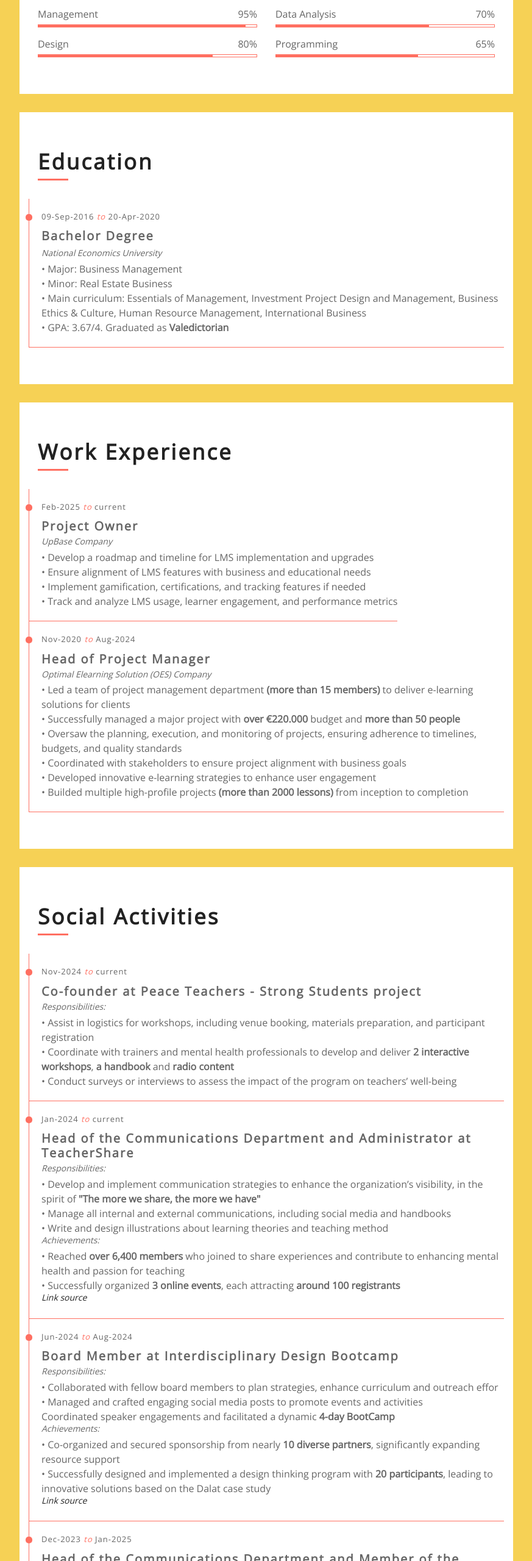
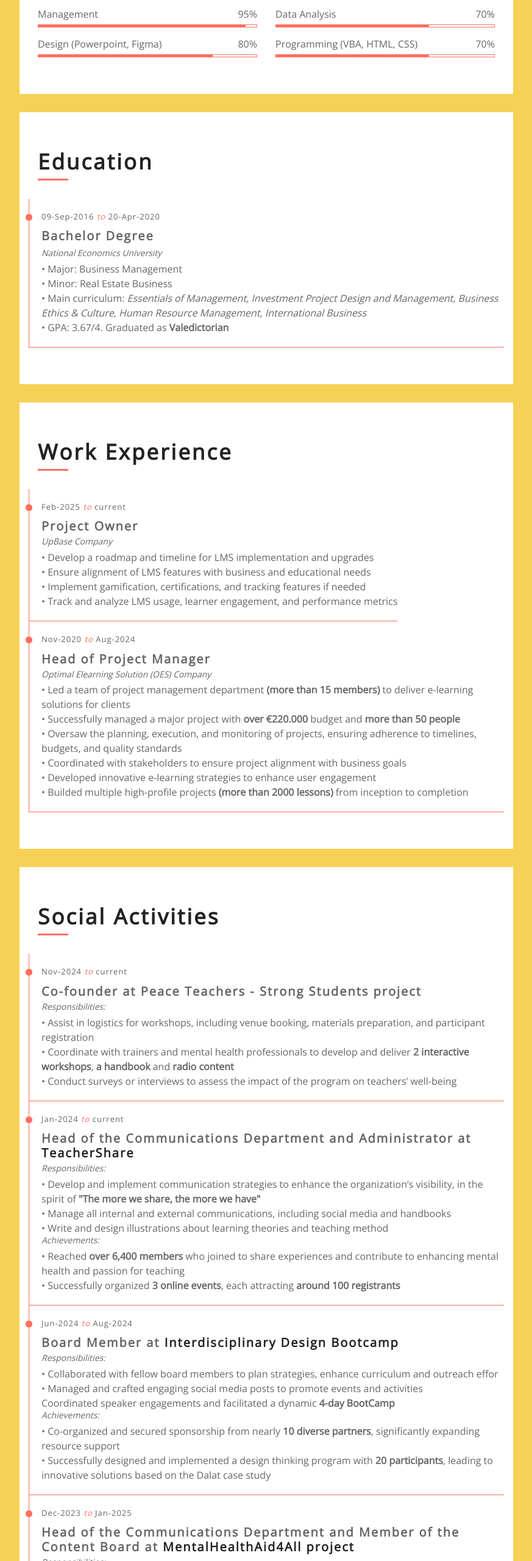
Before and after one commit to LaceyPham/Portfolio_KieuLoan_Pham, a plain HTML site: page index.html in a window 1280 px wide. Shown: the part 927-3487 px from the top of the page at 61% size, without its empty margins (368-1241 px from the left). Drawn offline with nearby package versions, Linux system fonts and the light colour scheme.

Commit message:
Update ver 1

```diff
--- a/index.html
+++ b/index.html
@@ -111,7 +111,7 @@
                                         <div class="progress-bar" role="progressbar" aria-valuenow="95" aria-valuemin="0" aria-valuemax="100"></div>
                                     </div>
                                     <div class="skill-name">
-                                        <p>Design</p><p>80%</p>
+                                        <p>Design (Powerpoint, Figma) </p><p>80%</p>
                                     </div>
                                     <div class="progress">
                                         <div class="progress-bar" role="progressbar" aria-valuenow="80" aria-valuemin="0" aria-valuemax="100"></div>
@@ -127,10 +127,10 @@
                                         <div class="progress-bar" role="progressbar" aria-valuenow="70" aria-valuemin="0" aria-valuemax="100"></div>
                                     </div>
                                     <div class="skill-name">
-                                        <p>Programming</p><p>65%</p>
+                                        <p>Programming (VBA, HTML, CSS)</p><p>70%</p>
                                     </div>
                                     <div class="progress">
-                                        <div class="progress-bar" role="progressbar" aria-valuenow="65" aria-valuemin="0" aria-valuemax="100"></div>
+                                        <div class="progress-bar" role="progressbar" aria-valuenow="70" aria-valuemin="0" aria-valuemax="100"></div>
                                     </div>
                                 </div>
                             </div>
@@ -152,7 +152,7 @@
                                     <h4>National Economics University</h4>
                                     <p>• Major: Business Management</p>
                                     <p>• Minor: Real Estate Business</p>
-                                    <p>• Main curriculum: Essentials of Management, Investment Project Design and Management, Business Ethics & Culture, Human Resource Management, International Business</p>
+                                    <p>• Main curriculum: <i>Essentials of Management, Investment Project Design and Management, Business Ethics & Culture, Human Resource Management, International Business</i></p>
                                     <p>• GPA: 3.67/4. Graduated as <b>Valedictorian</b></p>
                                 </div>
                         </div>
@@ -216,7 +216,7 @@
                             <div class="row-md-6">
                                 <div class="exp-col">
                                     <span>Jan-2024 <i>to</i> current</span>
-                                    <h3>Head of the Communications Department and Administrator at TeacherShare</h3>
+                                    <h3>Head of the Communications Department and Administrator at <a href="https://www.facebook.com/groups/teachersharevn">TeacherShare</a></h3>
                                     <h4>Responsibilities:</h4>
                                     <p>• Develop and implement communication strategies to enhance the organization’s visibility, in the spirit of <b>"The more we share, the more we have"</b></p>
                                     <p>• Manage all internal and external communications, including social media and handbooks</p>
@@ -224,13 +224,12 @@
                                     <h4>Achievements:</h4>
                                     <p>• Reached <b>over 6,400 members</b> who joined to share experiences and contribute to enhancing mental health and passion for teaching</p>
                                     <p>• Successfully organized <b>3 online events</b>, each attracting <b>around 100 registrants</b></p>
-                                    <a href="https://www.facebook.com/groups/teachersharevn"><h4>Link source</h4></a>
                                 </div>
                             </div>
                             <div class="row-md-6">
                                 <div class="exp-col">
                                     <span>Jun-2024 <i>to</i> Aug-2024</span>
-                                    <h3>Board Member at Interdisciplinary Design Bootcamp</h3>
+                                    <h3>Board Member at <a href="https://www.facebook.com/idb.thietkeliennganh">Interdisciplinary Design Bootcamp</a></h3>
                                     <h4>Responsibilities:</h4>
                                     <p>• Collaborated with fellow board members to plan strategies, enhance curriculum and outreach effor</p>
                                     <p>• Managed and crafted engaging social media posts to promote events and activities</p>
@@ -238,56 +237,51 @@
                                     <h4>Achievements:</h4>
                                     <p>• Co-organized and secured sponsorship from nearly <b>10 diverse partners</b>, significantly expanding resource support</p>
                                     <p>• Successfully designed and implemented a design thinking program with <b>20 participants</b>, leading to innovative solutions based on the Dalat case study</p>
-                                    <a href="https://www.facebook.com/idb.thietkeliennganh"><h4>Link source</h4></a>
                                 </div>
                             </div>
                             <div class="row-md-6">
                                 <div class="exp-col">
                                     <span>Dec-2023 <i>to</i> Jan-2025</span>
-                                    <h3>Head of the Communications Department and Member of the Content Board at MentalHealthAid4All project</h3>
+                                    <h3>Head of the Communications Department and Member of the Content Board at <a href="https://www.facebook.com/mentalhealthaid4all">MentalHealthAid4All project</a></h3>
                                     <h4>Responsibilities:</h4>
                                     <p>• Oversaw all communications initiatives to effectively promote mental health awareness</p>
                                     <p>• Collaborated on content creation to ensure messaging was both accurate and impactful</p>
                                     <h4>Achievements:</h4>
                                     <p>• Launched successful awareness workshops in Hanoi and Da Nang, reaching <b>over 100 educators</b></p>
                                     <p>• Partnered with <b>3 leading universities</b> to enhance the project's impact and outreach</p>
-                                    <a href="https://www.facebook.com/mentalhealthaid4all"><h4>Link source</h4></a>
                                 </div>
                             </div>
                             <div class="row-md-6">
                                 <div class="exp-col">
                                     <span>Jun-2023 <i>to</i> Dec-2023</span>
-                                    <h3>Deputy Head of Content at Vietnam Symposium of Development</h3>
+                                    <h3>Deputy Head of Content at <a href="https://www.facebook.com/diendanphattrien">Vietnam Symposium of Development</a></h3>
                                     <h4>Responsibilities:</h4>
                                     <p>• Assisted in curating and developing engaging content for symposium sessions and materials</p>
                                     <p>• Coordinated with speakers and panelists to ensure high-quality and impactful presentations</p>
                                     <h4>Achievements:</h4>
                                     <p>• Successfully organized a program featuring <b>55 presentations</b>, <b>discussion sessions</b>, and <b>interactive activities</b></p>
                                     <p>• Enhanced content quality, resulting in positive engagement from <b>around 120 participants</b></p>
-                                    <a href="https://www.facebook.com/diendanphattrien"><h4>Link source</h4></a>
                                 </div>
                             </div>
                             <div class="row-md-6">
                                 <div class="exp-col">
                                     <span>12-Dec-2022 <i>to</i> 20-Dec-2022</span>
-                                    <h3>Education and Training Team Leader at Vietnam School of Development</h3>
+                                    <h3>Education and Training Team Leader at <a href="https://www.facebook.com/truonghephattrien/">Vietnam School of Development</a></h3>
                                     <h4>Responsibilities:</h4>
                                     <p>• Led and coordinated the education and training team of <b>5 members</b>, fostering collaboration and effective communicati</p>
                                     <h4>Achievements:</h4>
                                     <p>• Successfully engaged and connected with <b>over 100 participants</b>, providing essential skills for development work</p>
-                                    <a href="https://www.facebook.com/truonghephattrien/"><h4>Link source</h4></a>
                                 </div>
                             </div>
                             <div class="row-md-6">
                                 <div class="exp-col">
                                     <span>Dec-2019 <i>to</i> Apr-2020</span>
-                                    <h3>Communication Collaborator at VietChallenge</h3>
+                                    <h3>Communication Collaborator at <a href="https://vietchallenge.com/#:~:text=Established%20in%202013,%20Viet%20Challenge">VietChallenge</a></h3>
                                     <h4>Responsibilities:</h4>
                                     <p>• Contributed to brainstorming sessions involving the design, and the creation of new digital contents</p>
                                     <p>• Assisted with coordinating the program</p>
                                     <h4>Achievements:</h4>
                                     <p>• Successfully organized kick-off "Hit by Pitch" event to meet the needs of Vietnamese startups and the global economy</p>
-                                    <a href="https://vietchallenge.com/#:~:text=Established%20in%202013,%20Viet%20Challenge"><h4>Link source</h4></a>
                                 </div>
                             </div>
                             <div class="row-md-6">
@@ -451,7 +445,7 @@
                                 <div class="review-slider-item">
                                     <div class="review-text">
                                         <p>
-                                           <a href="https://online.visual-paradigm.com/share/book/07-01-2025-mha4a-handbook-213yoz04d7?fbclid=IwY2xjawINNqRleHRuA2FlbQIxMAABHb16SYZVge_nFXK3BEv4AxN2eRNBuTaDpQYlEZJWNUdJ1UDLSjK5Bxpw_A_aem_0xrgQcvTYOUcYx-BG1nt4g"><b>"The story of mental health first aid"</b></a> (Jan 2025) - A handbook on mental health first aid to raise awareness and equip educato and educational practitioners in Vietnam with mental health first aid skil
+                                           <a href="https://online.visual-paradigm.com/share/book/07-01-2025-mha4a-handbook-213yoz04d7?fbclid=IwY2xjawINNqRleHRuA2FlbQIxMAABHb16SYZVge_nFXK3BEv4AxN2eRNBuTaDpQYlEZJWNUdJ1UDLSjK5Bxpw_A_aem_0xrgQcvTYOUcYx-BG1nt4g"><b>"The story of mental health first aid"</b></a> (Jan 2025) - A handbook on mental health first aid to raise awareness and equip educato and educational practitioners in Vietnam with mental health first aid skills
                                         </p>
                                     </div>
                                 </div>
```
